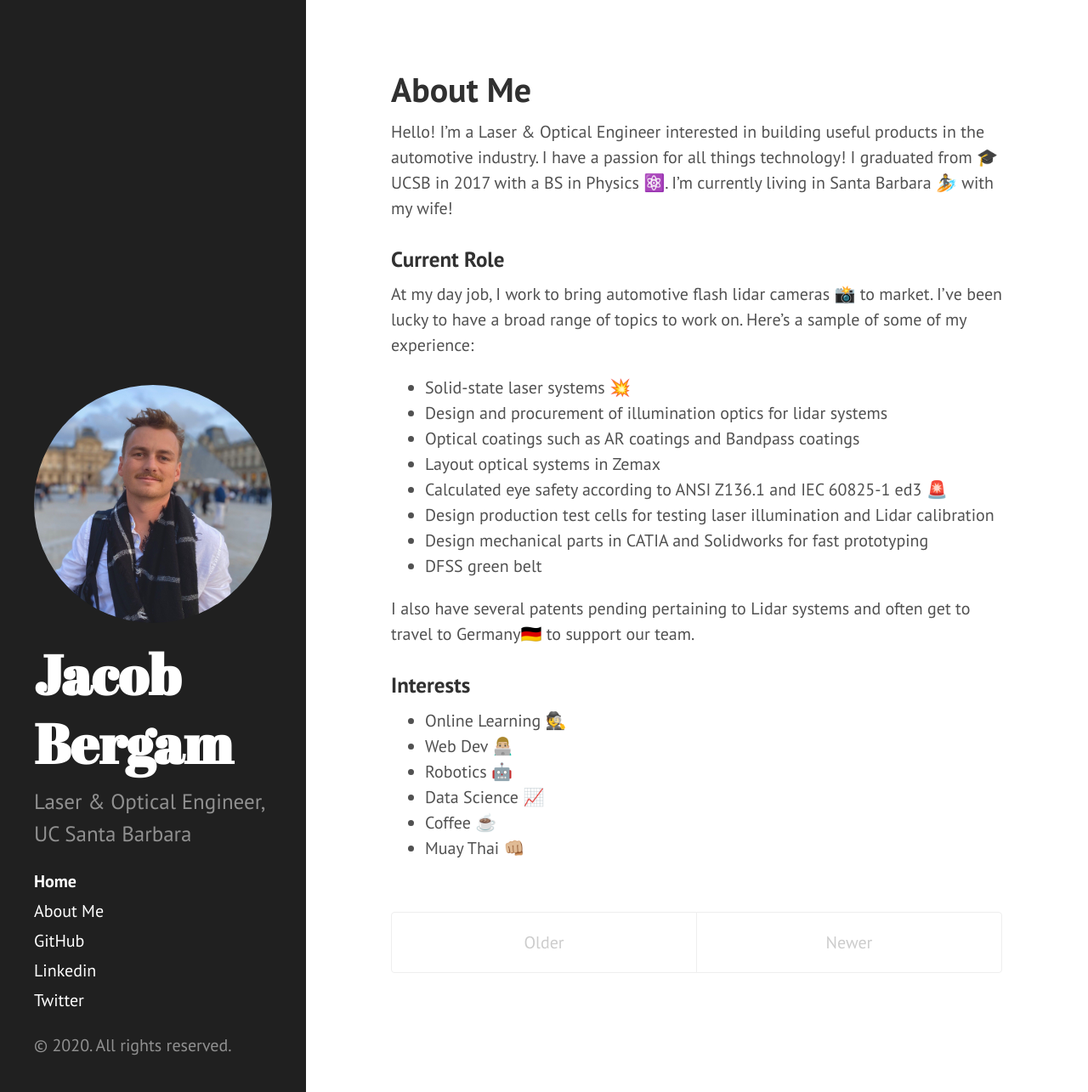
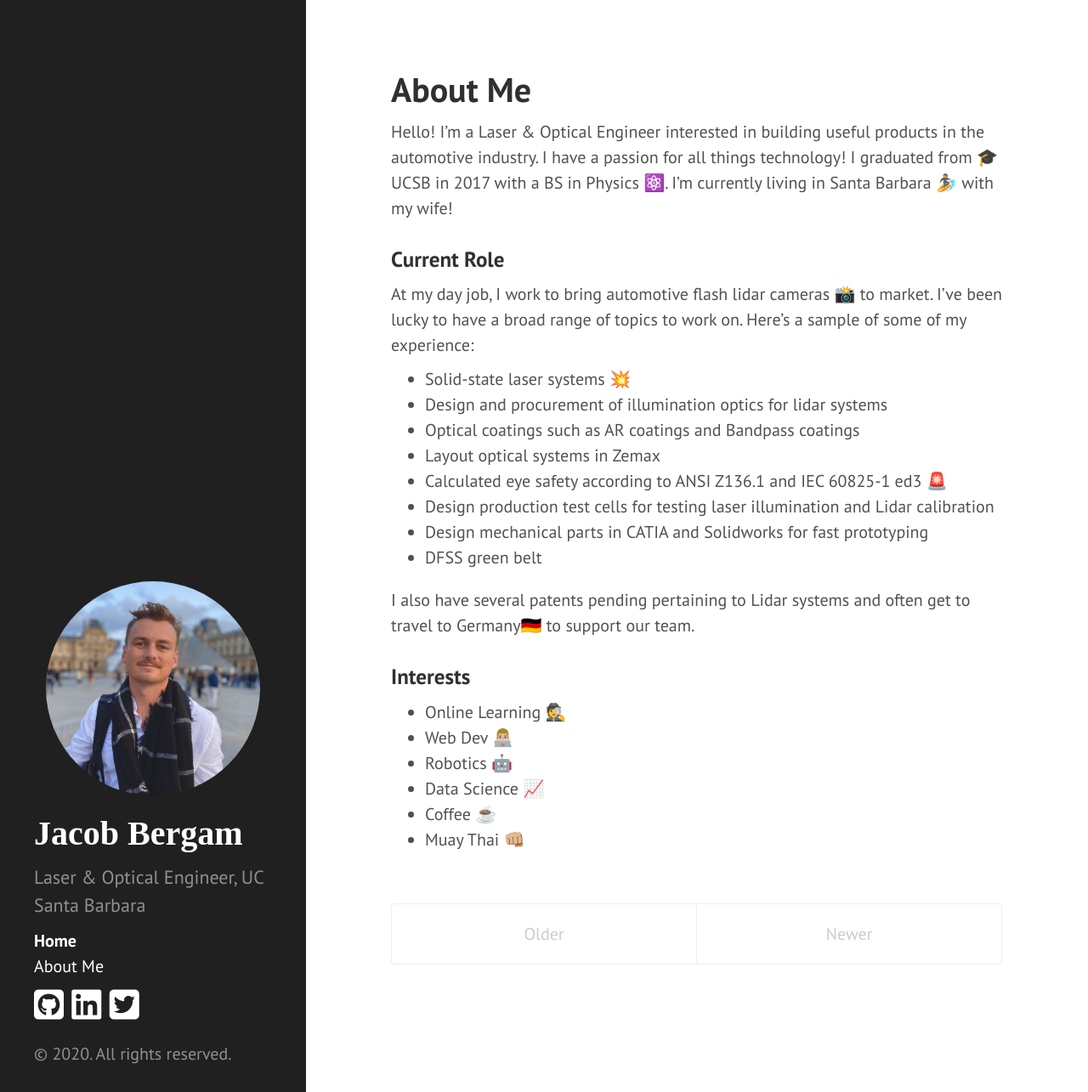
Before and after one commit to Jacobabergam/jacobbergam_blog, a Jekyll site: the page built from index.html, in a window 1280 px wide and 1285 px high. Shown: the whole window at 85% size. Built offline with Jekyll 4.4.1, drawn with Linux system fonts in a browser that asks for light colours; nearby versions of some CDN libraries; the list of posts is cut into pages by our own code.

Commit message:
added social-media favicon, resized Avitar image

```diff
--- a/_includes/head.html
+++ b/_includes/head.html
@@ -8,7 +8,7 @@
 
     gtag('config', 'UA-162535959-1');
   </script>
-
+  <script src="https://kit.fontawesome.com/c1f24dae4e.js" crossorigin="anonymous"></script>
   <link href="http://gmpg.org/xfn/11" rel="profile">
   <meta http-equiv="X-UA-Compatible" content="IE=edge">
   <meta http-equiv="content-type" content="text/html; charset=utf-8">
--- a/_includes/sidebar.html
+++ b/_includes/sidebar.html
@@ -29,10 +29,21 @@
       {% endfor %}
 
       <!-- <a class="sidebar-nav-item" href="{{ site.github.repo }}/archive/v{{ site.version }}.zip">Download</a> -->
-      <a class="sidebar-nav-item" href="https://github.com/Jacobabergam">GitHub</a>
-      <a class="sidebar-nav-item" href="https://www.linkedin.com/in/jacob-bergam-17a41ba5/">Linkedin</a>
-      <a class="sidebar-nav-item" href="hhttps://twitter.com/JacobBergam">Twitter</a>
+      <!-- <a class="sidebar-nav-item" href="https://github.com/Jacobabergam">GitHub</a> -->
+      <!-- <a class="sidebar-nav-item" href="https://www.linkedin.com/in/jacob-bergam-17a41ba5/">Linkedin</a> -->
+      <!-- <a class="sidebar-nav-item" href="hhttps://twitter.com/JacobBergam">Twitter</a> -->
 
+      {% if site.data.social-media %}
+      <div class="sidebar-nav-item" id="social-media">
+        {% assign sm = site.data.social-media %}
+        {% for entry in sm %}
+        {% assign key = entry | first %}
+        {% if sm[key].id %}
+        <a href="{{ sm[key].href }}{{ sm[key].id }}" title="{{ sm[key].title }}"><i class="fa {{ sm[key].fa-icon }} fa-2x"></i></a>
+        {% endif %}
+        {% endfor %}
+      </div>
+      {% endif %}
       <!-- <span class="sidebar-nav-item">Currently{{ site.version }}</span> -->
     </nav>
 
--- a/public/css/custom.css
+++ b/public/css/custom.css
@@ -1,5 +1,17 @@
 .Avatar {
   display: block;
+  margin-left: auto;
+  margin-right: auto;
   overflow:hidden;
   border-radius: 50%;
+  max-width: 90%;
+  height: auto;
 }
+
+#social-media {
+  margin-top: 0.5rem;
+}
+
+.fa {
+  margin-right: 0.2rem;
+}
--- a/public/css/hyde.css
+++ b/public/css/hyde.css
@@ -79,8 +79,8 @@ html {
 .sidebar-about h1 {
   color: #fff;
   margin-top: 0;
-  font-family: "Abril Fatface", serif;
-  font-size: 3.25rem;
+  font-family: serif;
+  font-size: 2.0rem;
 }
 
 /* Sidebar nav */
@@ -89,7 +89,7 @@ html {
 }
 .sidebar-nav-item {
   display: block;
-  line-height: 1.75;
+  line-height: 1.5;
 }
 a.sidebar-nav-item:hover,
 a.sidebar-nav-item:focus {
--- a/public/css/poole.css
+++ b/public/css/poole.css
@@ -106,7 +106,7 @@ h4, h5, h6 {
 /* Body text */
 p {
   margin-top: 0;
-  margin-bottom: 1rem;
+  margin-bottom: 0.5rem;
 }
 
 strong {
@@ -259,7 +259,7 @@ tbody tr:nth-child(odd) th {
  */
 
 .lead {
-  font-size: 1.25rem;
+  font-size: 1.10rem;
   font-weight: 300;
 }
 
```
Also changed, not shown: _data/social-media.yml (added, +17 -0 lines).
